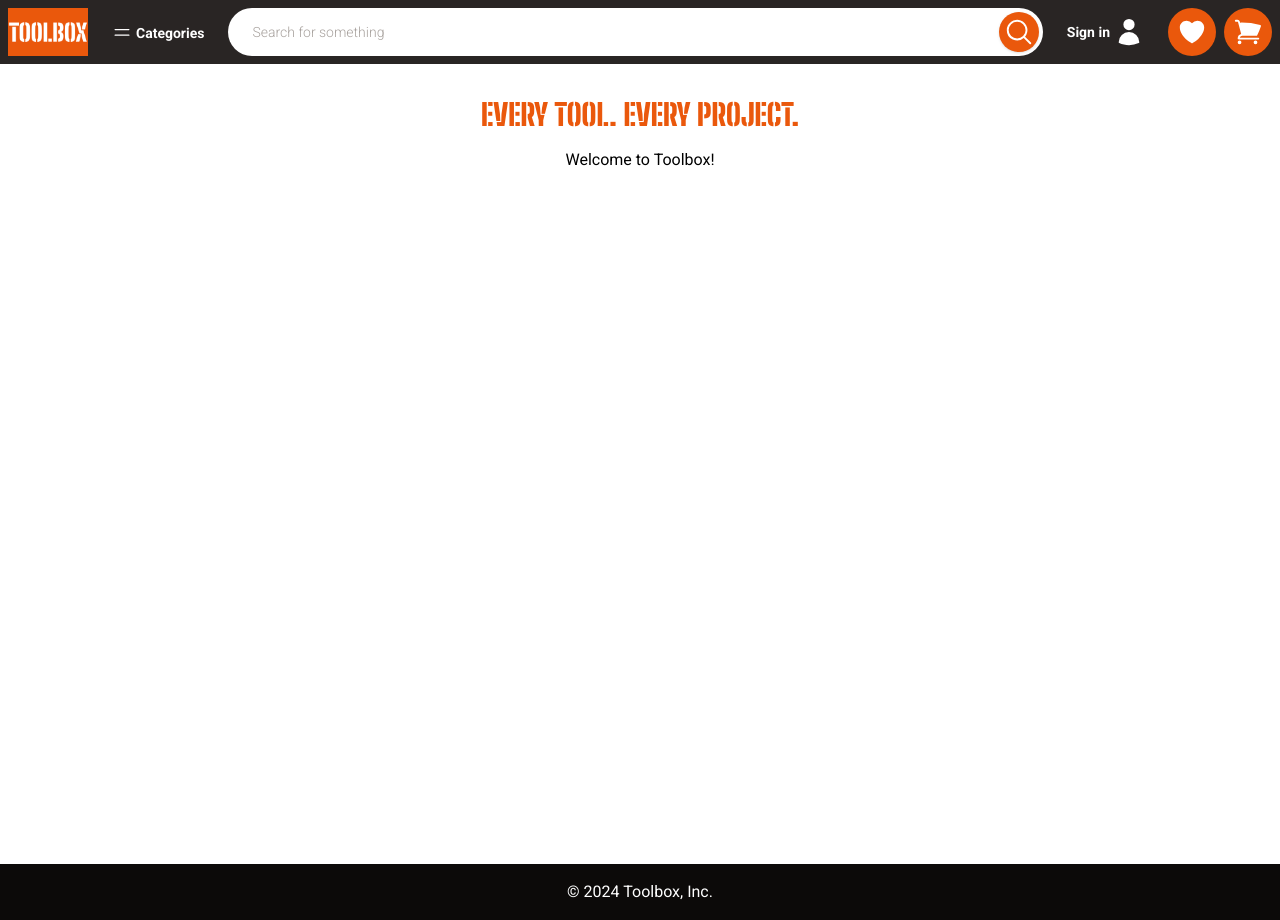
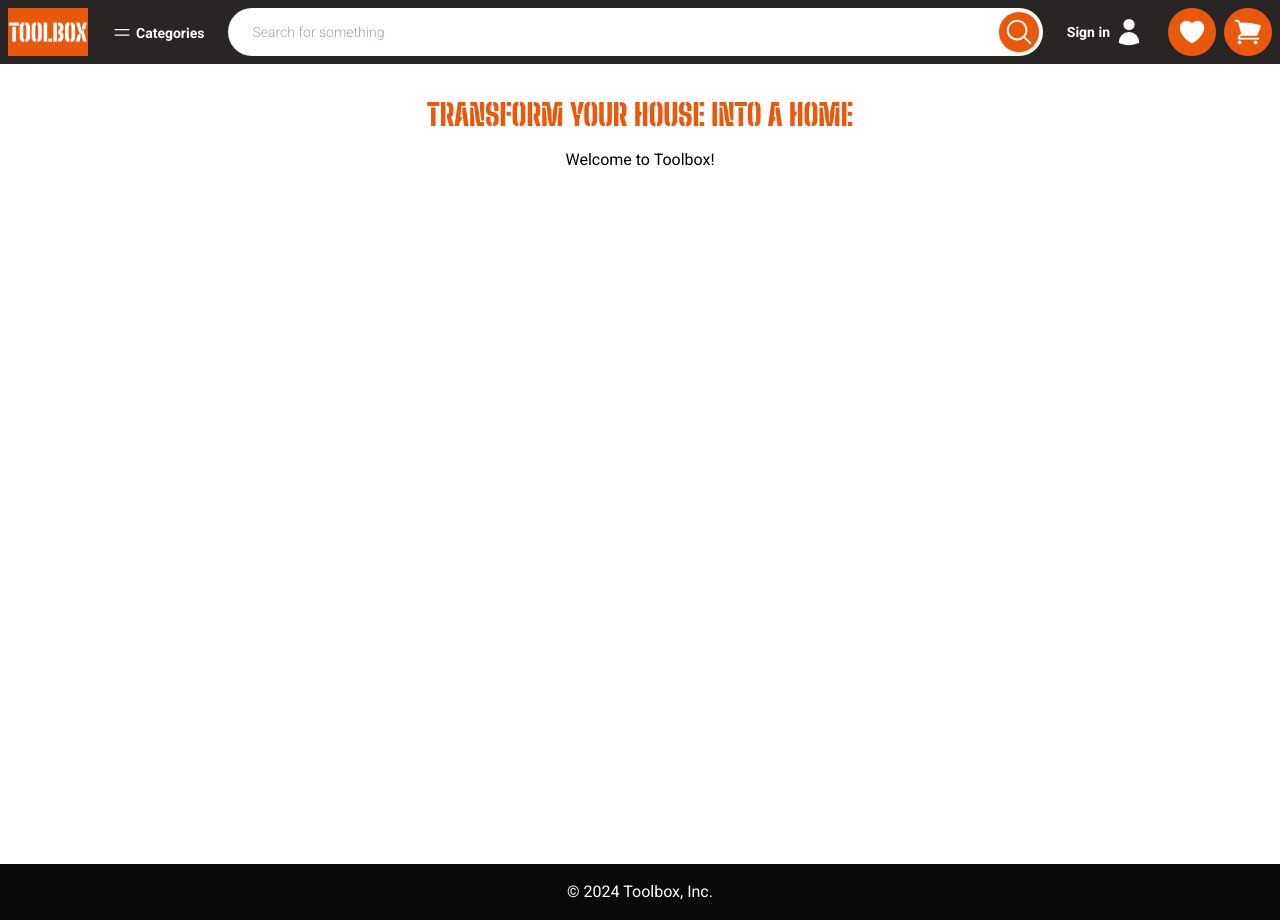
Before and after one commit to blair3003/toolbox, a Next.js app: page / in a window 1280 px wide. Built offline with nearby package versions, Linux system fonts and the light colour scheme; no server answers; the database is empty.

Commit message:
Update HomePage.tsx

```diff
--- a/src/components/HomePage.tsx
+++ b/src/components/HomePage.tsx
@@ -17,7 +17,7 @@ const HomePage = ({ products }: HomePageProps) => {
             <div className="lg:max-w-screen-xl lg:mx-auto">
                 <section className="p-2 lg:p-4">
                     <header className="p-2 lg:p-4 mb-2 lg:mb-4 text-left lg:text-center">
-                        <h1 className={`mb-2 lg:mb-4 text-xl lg:text-3xl uppercase text-orange-600 ${bigShoulders.className}`}>Every Tool. Every Project.</h1>
+                        <h1 className={`mb-2 lg:mb-4 text-xl lg:text-3xl uppercase text-orange-600 ${bigShoulders.className}`}>Transform Your House into a Home</h1>
                         <p className="text-xs lg:text-base">Welcome to Toolbox!</p>
                     </header>
                     {products?.length ? <ProductList products={products} /> : null}
```
